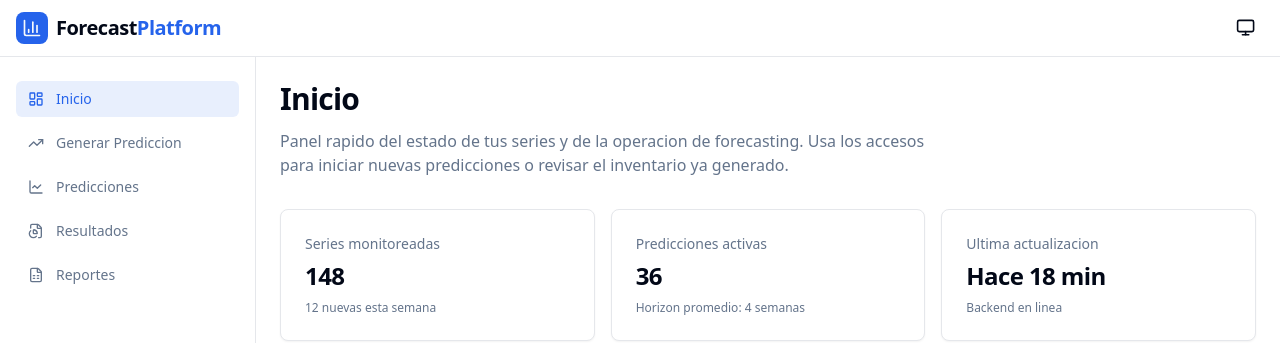
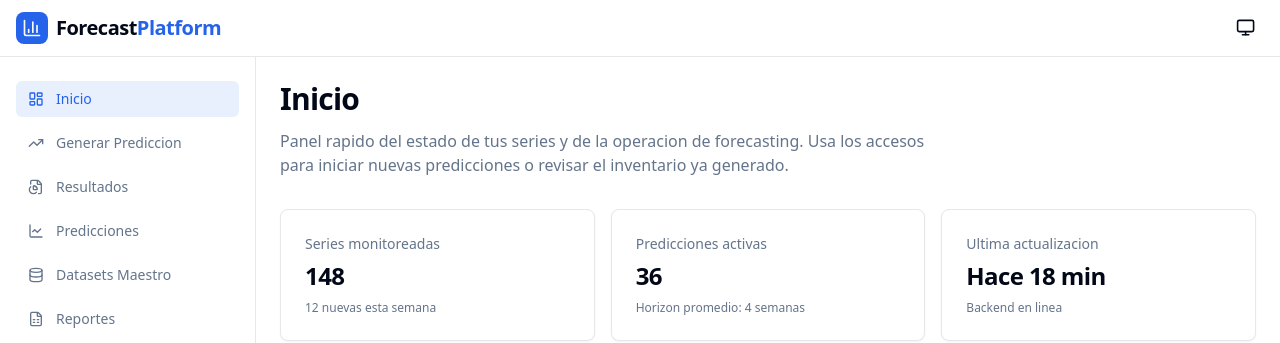
Before and after one commit to Dirac2022/Series-Temporales-Frontend, a React (Vite) app: page / in a window 1280 px wide. Shown: the top 343 px of the page. Built offline with nearby package versions, Linux system fonts and the light colour scheme; no server answers.

Commit message:
feat: agregar ruta y navegacion para Datasets Maestro

```diff
--- a/src/App.tsx
+++ b/src/App.tsx
@@ -7,6 +7,7 @@ import HomePage from "./features/home/pages/HomePage"
 import PredictionsPage from "./features/predictions/pages/PredictionsPage"
 import ResultsPage from "./features/results/pages/ResultsPage"
 import ReportPage from "./features/reports/pages/ReportPage"
+import MasterDatasetsPage from "./features/masters/pages/MasterDatasetsPage"
 
 function App() {
 
@@ -30,6 +31,7 @@ function App() {
                   <Route path="/results" element={<ResultsPage />} />
                   <Route path="/results/:jobId" element={<ResultsPage />} />
                   <Route path="/reports/" element={<ReportPage />} />
+                  <Route path="/masters" element={<MasterDatasetsPage />} />
 
                   {/* Ruta 404 */}
                   <Route path="*" element={
--- a/src/components/layout/Sidebar.tsx
+++ b/src/components/layout/Sidebar.tsx
@@ -6,6 +6,8 @@ import {
     LineChart,
     Settings,
     FileSpreadsheet,
+    Database,
+    UploadCloud,
 } from "lucide-react"
 import { cn } from "../../lib/utils"
 
@@ -13,8 +15,9 @@ import { cn } from "../../lib/utils"
 const navItems = [
     { name: "Inicio", href: "/", icon: LayoutDashboard },
     { name: "Generar Prediccion", href: "/forecast", icon: TrendingUp },
+    { name: "Resultados", href: "/results", icon: FilePieChart },
     { name: "Predicciones", href: "/predictions", icon: LineChart },
-    { name: "Resultados", href: "/results", icon: FilePieChart },
+    { name: "Datasets Maestro", href: "/masters", icon: Database },
     { name: "Reportes", href: "/reports", icon: FileSpreadsheet },
 ]
 
```
